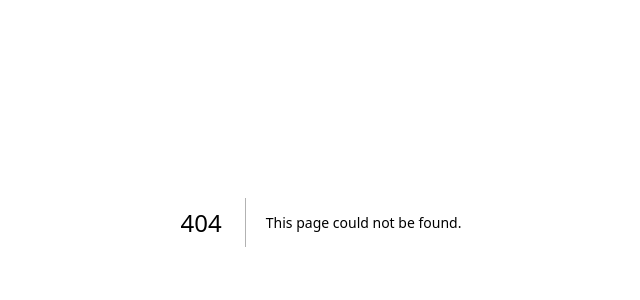
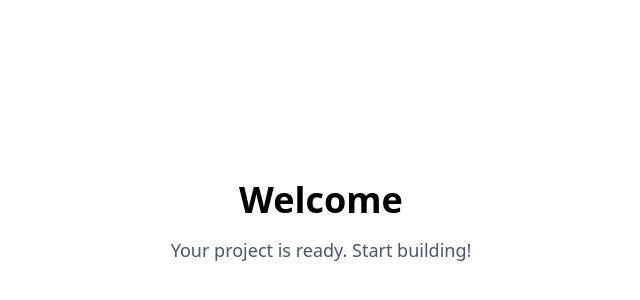
Before and after one commit to LetStartCCorp/letstart-project-template, a Next.js app: page / in a window 1280 px wide. Before the commit this address had no page. Shown: the part 178-478 px from the top of the page, without its empty margins (319-959 px from the left). Built offline with nearby package versions, Linux system fonts and the light colour scheme.

Commit message:
Add src/app/page.tsx

```diff
--- /dev/null
+++ b/src/app/page.tsx
@@ -0,0 +1,8 @@
+export default function Home() {
+  return (
+    <main className="flex min-h-screen flex-col items-center justify-center p-8">
+      <h1 className="text-4xl font-bold mb-4">Welcome</h1>
+      <p className="text-lg text-gray-600">Your project is ready. Start building!</p>
+    </main>
+  );
+}
```
